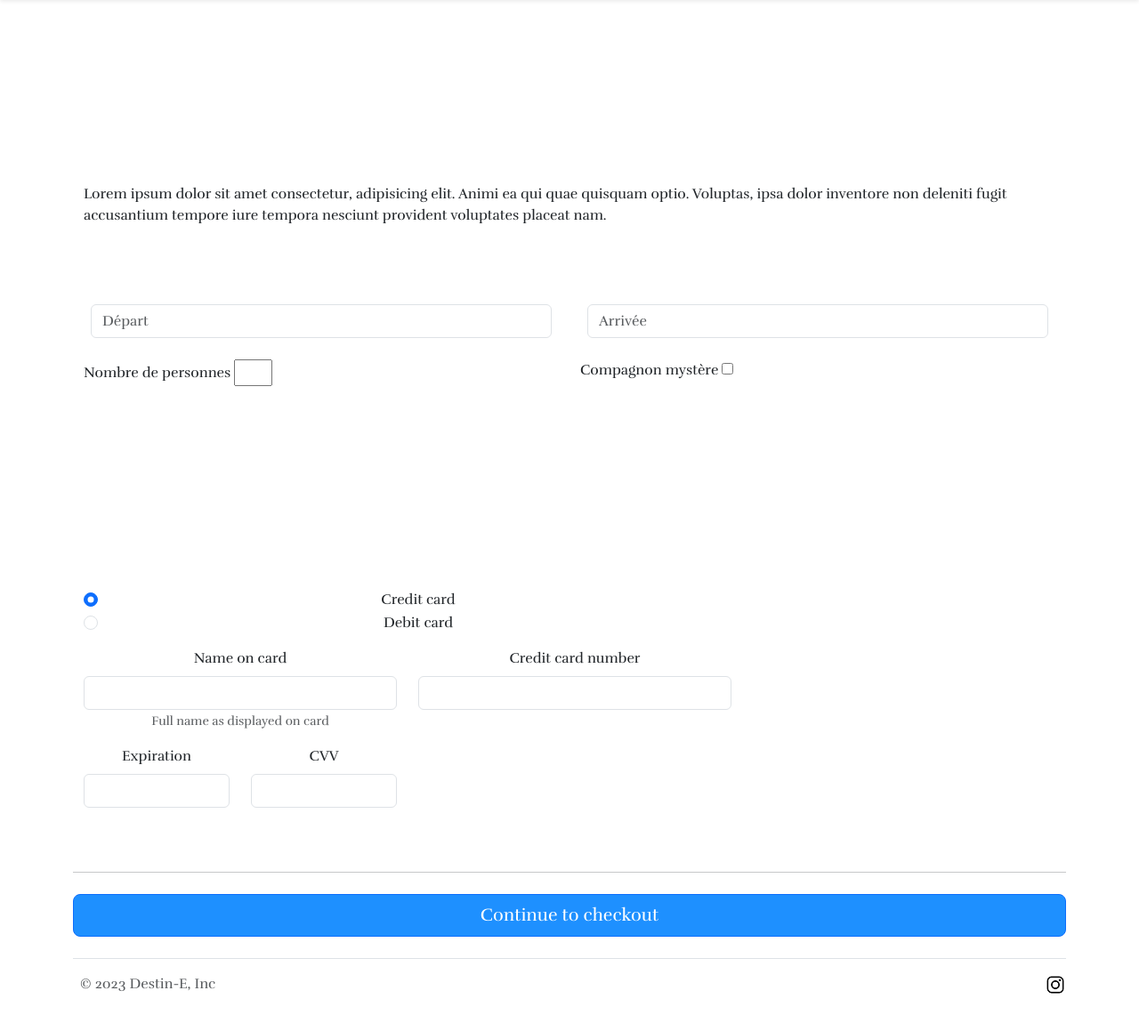
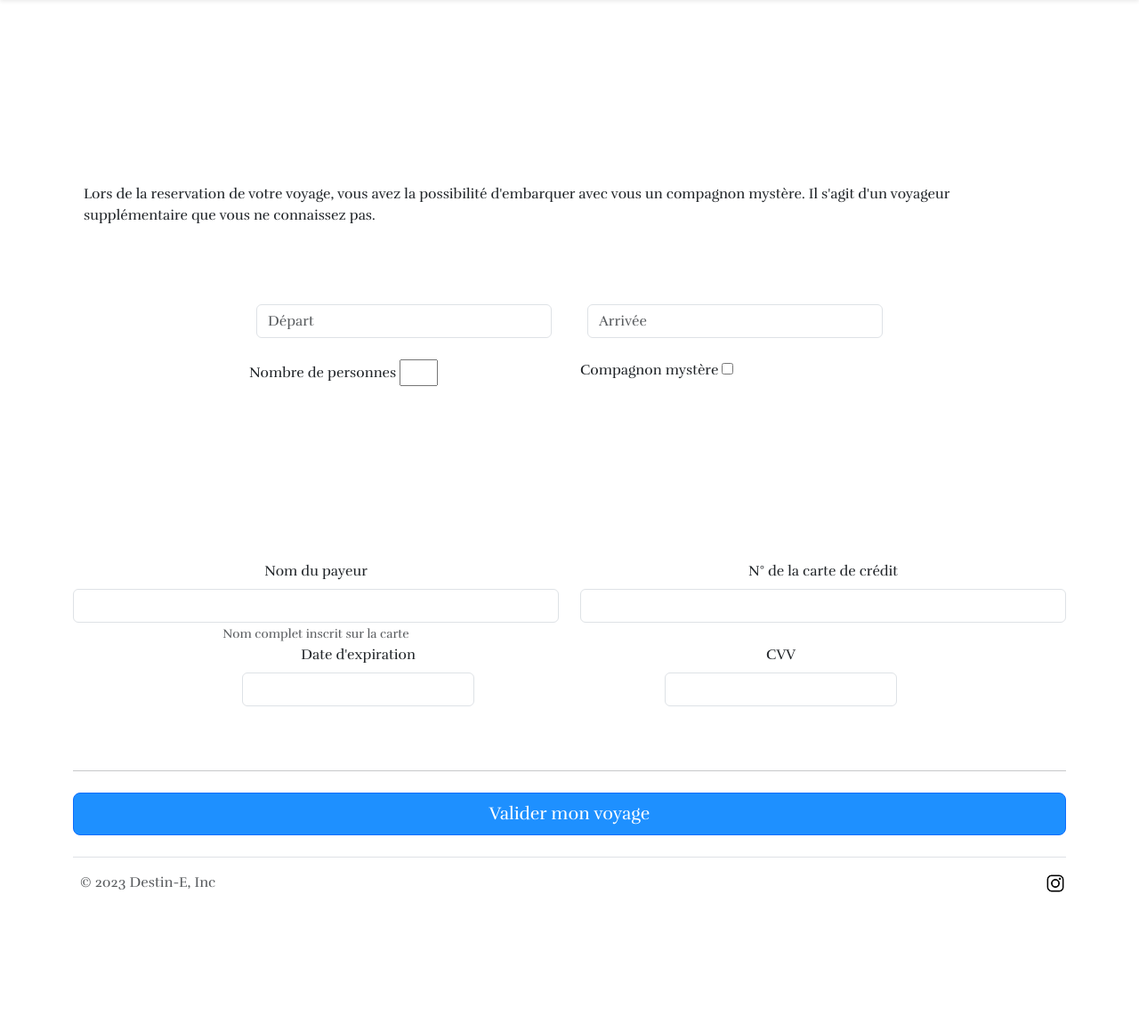
Before and after one commit to Spolito24/Hackathon-BAF, a PHP site: template src/View/Travel/index.html.twig in a window 1280 px wide. Shown: the part 61-1220 px from the top of the page at 89% size. After the commit the page ends 1064 px from the top, so only its background shows below. Run offline with PHP 8.4, Linux system fonts and the light colour scheme; the template is opened without the code that fills it, so the values that code supplies are empty; some libraries are stand-ins or nearby versions; some web fonts are replaced.

Commit message:
travel index page construction

```diff
--- a/src/View/Travel/index.html.twig
+++ b/src/View/Travel/index.html.twig
@@ -14,96 +14,73 @@
 	{% set date = "now"|date("Y-m-d") %}
 	<div class="container mt-5">
 		<div class="container">
-			Lorem ipsum dolor sit amet consectetur, adipisicing elit. Animi ea qui quae quisquam optio. Voluptas, ipsa dolor inventore non deleniti fugit accusantium tempore iure tempora nesciunt provident voluptates placeat nam.
+			Lors de la reservation de votre voyage, vous avez la possibilité d'embarquer avec vous un compagnon mystère.
+			            Il s'agit d'un voyageur supplémentaire que vous ne connaissez pas.
 		</div>
 		<form
-			action="">
+			method="post">
 			{# customer choice #}
 			<div class="container mt-5">
 				<div class="row">
-					<div class="col">
+					<div class="col-md-4 offset-md-2">
 						<p class="p-2">
-							<label for="date" class="form-label ">Date de départ</label>
+							<label for="date-d" class="form-label ">Date de départ</label>
 							<input type="text" placeholder="Départ" name="date-d" id="date-d" class="form-control" onfocus="(this.type='date', this.value='{{date}}')" required>
 						</p>
 					</div>
-					<div class="col">
+					<div class="col-md-4">
 						<p class="p-2">
-							<label for="date" class="form-label ">Date d'arrivée</label>
+							<label for="date-a" class="form-label ">Date d'arrivée</label>
 							<input type="text" placeholder="Arrivée" name="date-a" id="date-a" class="form-control" onfocus="(this.type='date', this.value='{{date}}')" required>
 						</p>
 					</div>
 				</div>
 				<div class="row">
-					<div class="col">
-						<label for="date" class="form-label ">Nombre de personnes</label>
+					<div class="col-md-4 offset-md-2">
+						<label for="person" class="form-label ">Nombre de personnes</label>
 						<input type="number" id="person" name="person" min="1" max="8" required>
 					</div>
-					<div class="col">
-						<label for="date" class="form-label ">Compagnon mystère</label>
-						<input type="checkbox" id="guest" name="guest" required>
+					<div class="col-md-4">
+						<label for="guest" class="form-label ">Compagnon mystère</label>
+						<input type="checkbox" id="guest" name="guest">
 					</div>
 				</div>
 			</div>
 			{# END OF customer choice #}
 			{# customer payment informations #}
-			<div class="container mt-3">
-				<div class="py-5 text-center">
-					<h2>Paiement</h2>
-				</div>
-				<div class="py-5 text-center">
-					<div class="col-md-7 col-lg-8">
-						<div class="my-3">
-							<div class="form-check">
-								<input id="credit" name="paymentMethod" type="radio" class="form-check-input" checked>
-								<label class="form-check-label" for="credit">Credit card</label>
-							</div>
-							<div class="form-check">
-								<input id="debit" name="paymentMethod" type="radio" class="form-check-input">
-								<label class="form-check-label" for="debit">Debit card</label>
-							</div>
-						</div>
 
-						<div class="row gy-3">
-							<div class="col-md-6">
-								<label for="cc-name" class="form-label">Name on card</label>
-								<input type="text" class="form-control" id="cc-name" placeholder="">
-								<small class="text-body-secondary">Full name as displayed on card</small>
-								<div class="invalid-feedback">
-									Name on card is required
-								</div>
-							</div>
+			<div class="py-5 text-center">
+				<h2>Paiement</h2>
+			</div>
+			<div class="py-5 text-center">
 
-							<div class="col-md-6">
-								<label for="cc-number" class="form-label">Credit card number</label>
-								<input type="text" class="form-control" id="cc-number" placeholder="">
-								<div class="invalid-feedback">
-									Credit card number is required
-								</div>
-							</div>
-
-							<div class="col-md-3">
-								<label for="cc-expiration" class="form-label">Expiration</label>
-								<input type="text" class="form-control" id="cc-expiration" placeholder="">
-								<div class="invalid-feedback">
-									Expiration date required
-								</div>
-							</div>
-
-							<div class="col-md-3">
-								<label for="cc-cvv" class="form-label">CVV</label>
-								<input type="text" class="form-control" id="cc-cvv" placeholder="">
-								<div class="invalid-feedback">
-									Security code required
-								</div>
-							</div>
-						</div>
+				<div class="row">
+					<div class="col-md-6">
+						<label for="cc-name" class="form-label">Nom du payeur</label>
+						<input type="text" class="form-control" id="cc-name" placeholder="">
+						<small class="text-body-secondary">Nom complet inscrit sur la carte</small>
+					</div>
+					<div class="col-md-6">
+						<label for="cc-number" class="form-label">N° de la carte de crédit</label>
+						<input type="text" class="form-control" id="cc-number" placeholder="">
 					</div>
 				</div>
+				<div class="row">
+					<div class="col-md-3 offset-md-2">
+						<label for="cc-expiration" class="form-label">Date d'expiration</label>
+						<input type="text" class="form-control" id="cc-expiration" placeholder="">
+					</div>
+					<div class="col-md-3 offset-md-2">
+						<label for="cc-cvv" class="form-label">CVV</label>
+						<input type="text" class="form-control" id="cc-cvv" placeholder="">
+					</div>
+				</div>
+
+
 			</div>
 			{# END OF customer payment informations #}
 			<hr class="my-4">
-			<button class="w-100 btn btn-primary btn-lg" type="submit">Continue to checkout</button>
+			<button class="w-100 btn btn-primary btn-lg" type="submit" id="submit">Valider mon voyage</button>
 		</form>
 	</div>
 {% endblock %}
```
Also changed, not shown: src/Controller/TravelController.php (+7 -2 lines).
